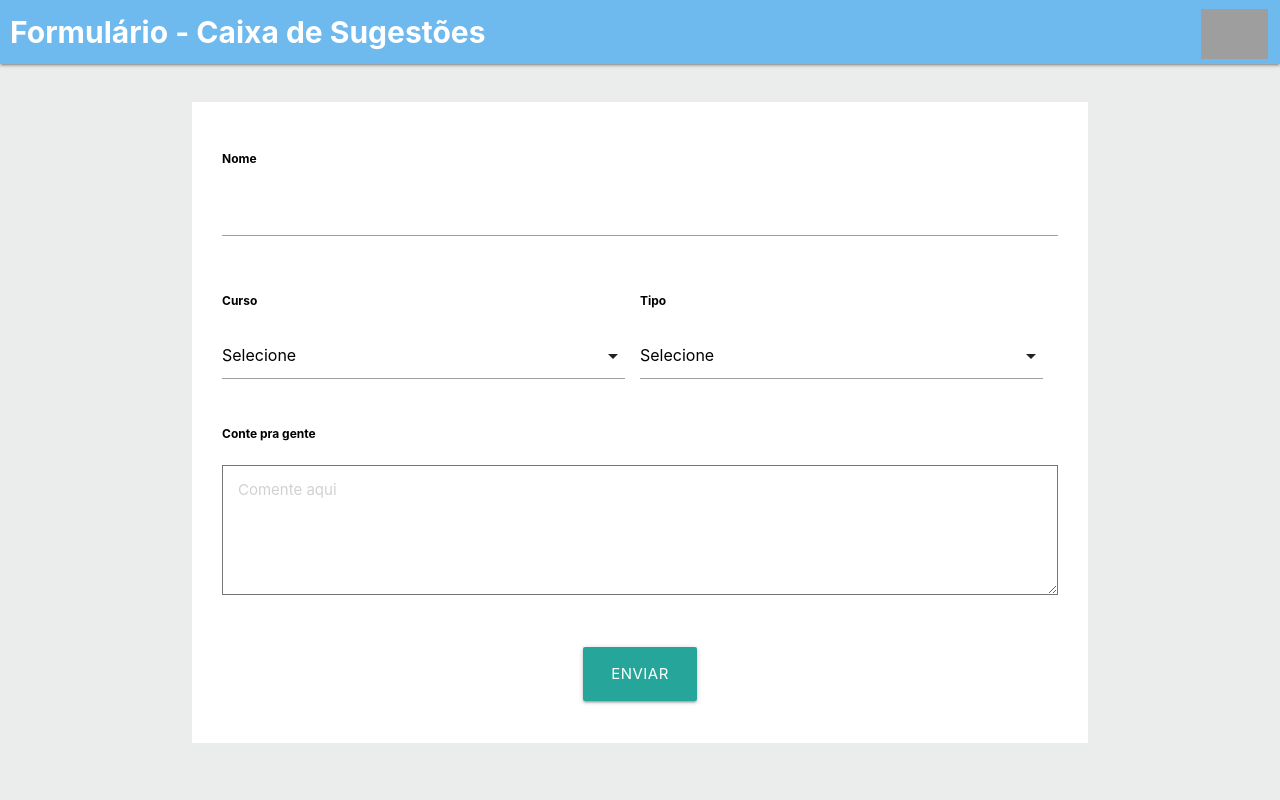
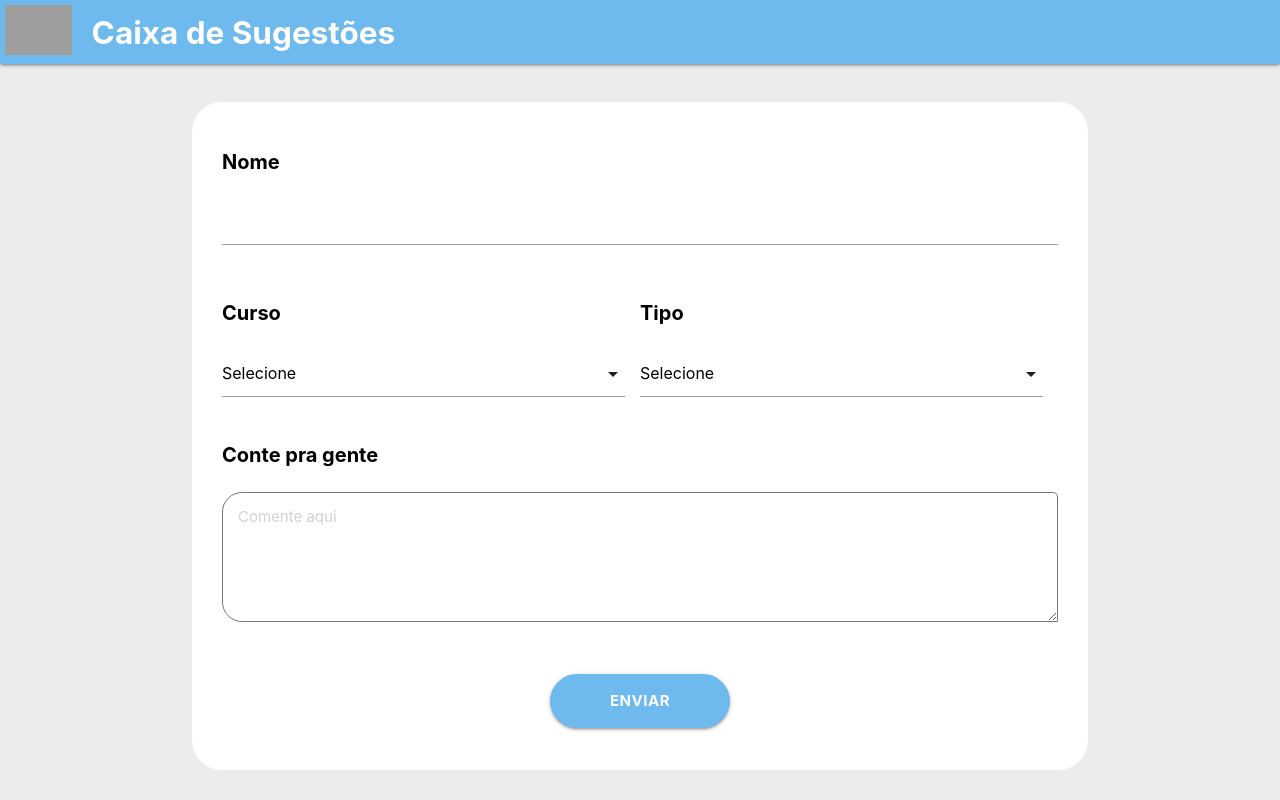
Before and after one commit to EvertonAugust/CaixadeSugestao, a PHP site: page / in a window 1280 px wide. Run offline with PHP 8.4, Linux system fonts and the light colour scheme; grey boxes are pictures that could not be loaded.

Commit message:
Alteração 2.0

```diff
--- a/index.php
+++ b/index.php
@@ -27,13 +27,13 @@ require_once './php/conexao.php'
 <body id="application">
     <nav>
         <div style="background-color:#6eb9ee;" class="nav-wrapper">
-            <a href="#" class="brand-logo right"><img style="height: 50px;margin: 5px;" src="./img/questionario.png" alt="Logo"></a>
-            <p style="font-weight: bolder;font-size:30px;margin-left: 10px;">Formulário - Caixa de Sugestões</p>
+            <a style="text-decoration: none;font-weight:bolder;" href="#!" class="brand-logo left"><img style="height: 50px;margin: 5px;margin-bottom:15px;" src="./img/questionario.png" alt="Logo">&nbsp&nbspCaixa de Sugestões</a>
+
         </div>
     </nav>
     <pre>
     </pre>
-    <div class="container caixa">
+    <div style="border-radius: 2em;" class="container caixa">
         <div class="row">
             <div class="col-xl-12 col-lg-12 col-md-12 col-sm-12  mx-auto">
                 <header class="mt-5 mb-5 text-center">
@@ -43,14 +43,14 @@ require_once './php/conexao.php'
                 <form action="./php/include.php" method="GET" enctype="multipart/form-data" class="tm-form-white tm-font-big">
                     <div class="tm-bg-white tm-form-pad-big">
                         <div class="form-group mb-5">
-                            <label style="font-weight: bolder;" for="NOME" class="black-text mb-4 big">Nome</label>
+                            <label style="font-weight: bolder;font-size:20px;" for="NOME" class="black-text mb-4 big">Nome</label>
                             <input id="NOME" name="U_NOME" type="text" class="validate tm-input-white-bg">
                         </div>
 
 
                         <div class="row">
                             <div class="form-group col-xl-6 col-lg-6 col-md-6 col-12 pl-0 tm-form-group-2-col tm-form-group-2-col-l">
-                                <label style="font-weight: bolder;" class="black-text mb-4 big">Curso</label>
+                                <label style="font-weight: bolder;font-size:20px;" class="black-text mb-4 big">Curso</label>
 
                                 <select name="U_CURSO" id="CURSO">
                                     <option value="-">Selecione</option>
@@ -61,7 +61,7 @@ require_once './php/conexao.php'
                                 </select>
                             </div>
                             <div class="form-group mb-2 col-xl-6 col-lg-6 col-md-6 col-12 pl-0 tm-form-group-2-col tm-form-group-2-col-l">
-                                <label style="font-weight: bolder;" class="black-text mb-4 big">Tipo</label>
+                                <label style="font-weight: bolder;font-size:20px;" class="black-text mb-4 big">Tipo</label>
 
                                 <select name="U_TIPO" id="TIPO">
                                     <option value="-">Selecione</option>
@@ -78,15 +78,16 @@ require_once './php/conexao.php'
 
 
                         <div class="form-group">
-                            <label style="font-weight: bolder;" for="COMENTARIO" class="black-text mb-4 big">Conte pra gente</label>
-                            <textarea class="p-3" style="height: 130px;;" name="U_COMENTARIO" id="COMENTARIO" cols="30" rows="4" placeholder="Comente aqui"></textarea>
+                            <label style="font-weight: bolder;font-size:20px;" for="COMENTARIO" class="black-text mb-4 big">Conte pra gente</label>
+                            <textarea class="p-3" style="height: 130px;border-radius: 20px 5px 0px 20px;" name="U_COMENTARIO" id="COMENTARIO" cols="30" rows="4" placeholder="Comente aqui" required></textarea>
                         </div>
 
                     </div>
                     <div class="text-center mt-5">
-                        <a href="./php/sugetoes.php"><button class="waves-effect waves-light btn-large" type="submit" name="action">Enviar
+                        <button style="border-radius: 2em;width:180px;background-color:#6eb9ee;" class="waves-effect waves-light btn-large" type="submit" name="action">
+                            <p style="font-weight:bolder;">Enviar</p>
 
-                            </button>
+                        </button>
 
 
                     </div>
--- a/php/include.php
+++ b/php/include.php
@@ -9,7 +9,7 @@ $comentario = $_GET['U_COMENTARIO'];
 
 $consulta = "INSERT INTO caixa_de_sugestao (`NOME`, `CURSO`, `TIPO`, `COMENTARIO`) VALUES ('$nome', '$curso', '$tipo', '$comentario')";
 
-
+//$consulta = $sql
 $retorno = mysqli_query($conexao, $consulta);
 
 if($retorno){
```
Also changed, not shown: Banco de dados.sql (+26 -19 lines), get_all_suggestions.php (added, +22 -0 lines), insert_suggestion.php (added, +28 -0 lines), php/img_sugestoes.php (deleted, +0 -22 lines), php/sugetoes.php (+5 -8 lines), css/style.css (line endings or trailing spaces).
